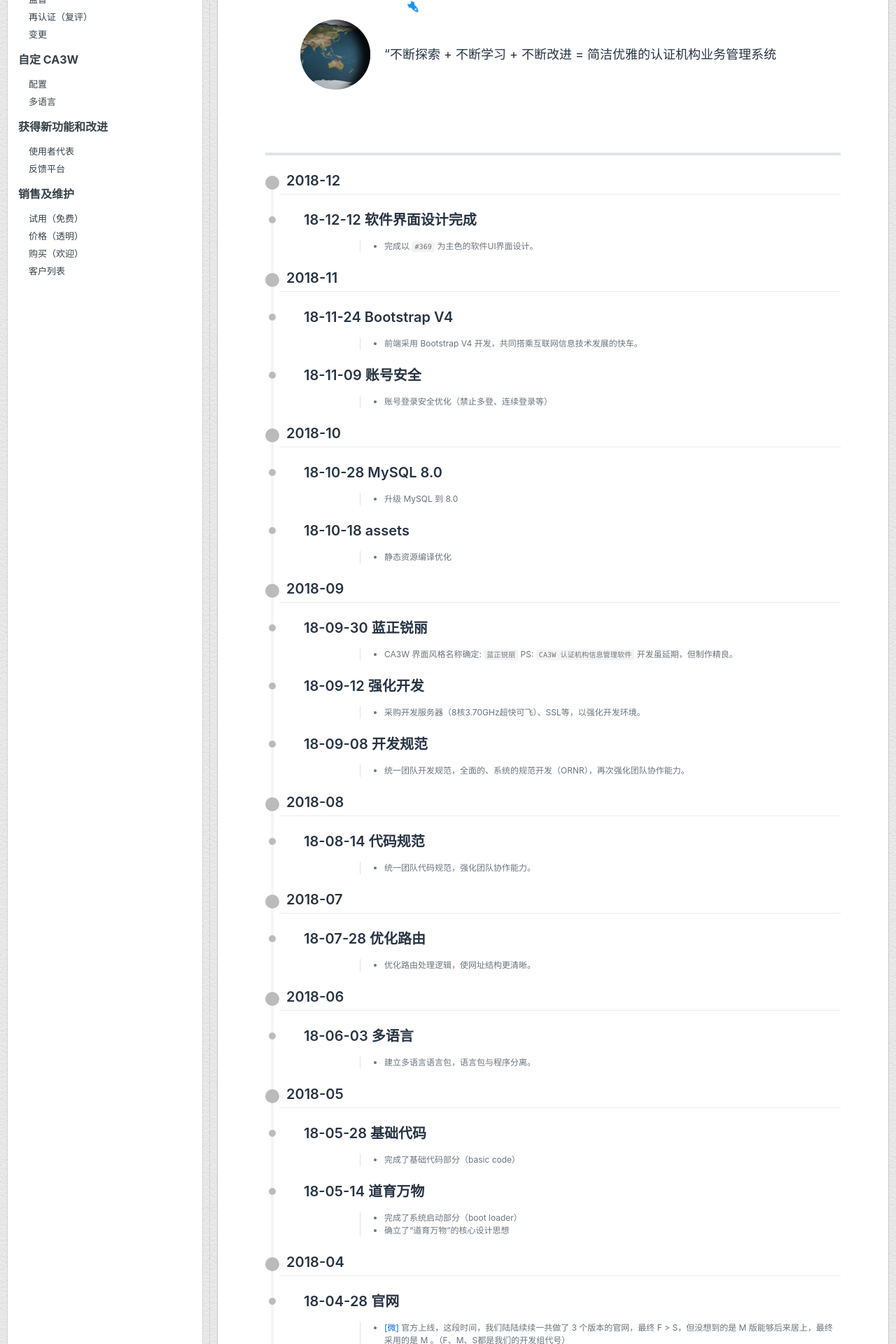
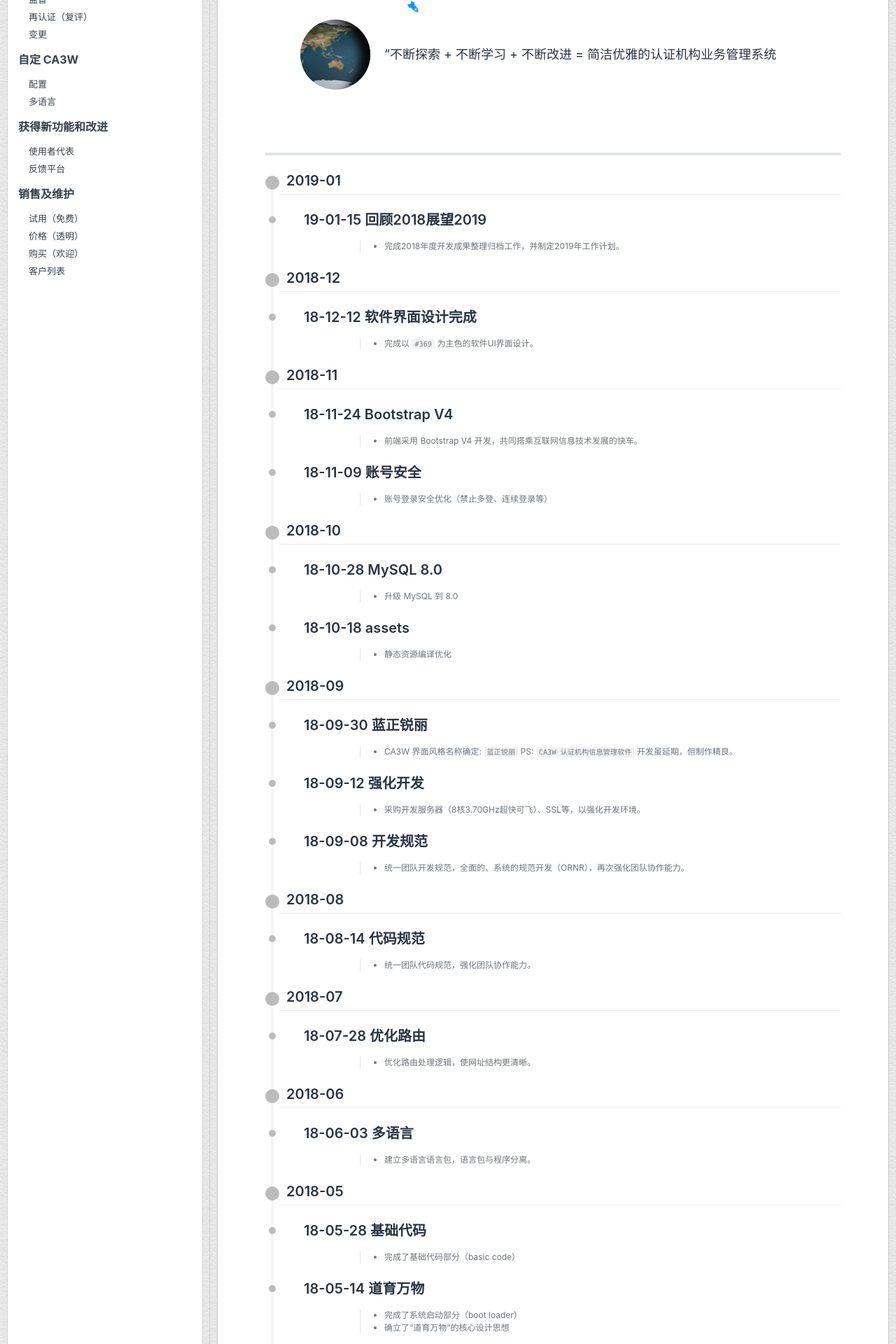
Before and after one commit to ca3w/ca3w.github.io, a Jekyll site: the page built from index.md, in a window 1280 px wide. Shown: the part 547-2467 px from the top of the page at 70% size. Built offline with Jekyll 4.4.1, drawn with Linux system fonts in a browser that asks for light colours; comment, search, counter and statistics services are not loaded.

Commit message:
Update index.md

```diff
--- a/index.md
+++ b/index.md
@@ -2,6 +2,11 @@
 layout: index
 title: 认证机构管理系统
 ---
+
+## 2019-01
+
+### 19-01-15 回顾2018展望2019
+> - 完成2018年度开发成果整理归档工作，并制定2019年工作计划。
 
 ## 2018-12
 
```
